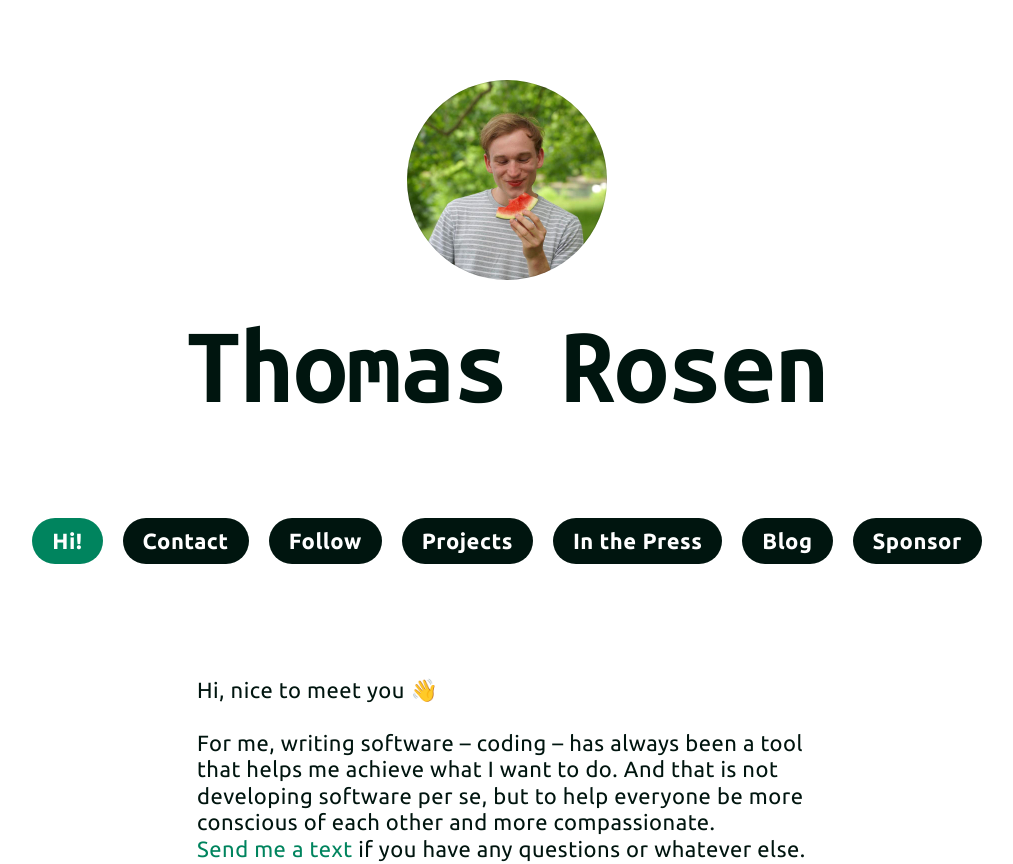
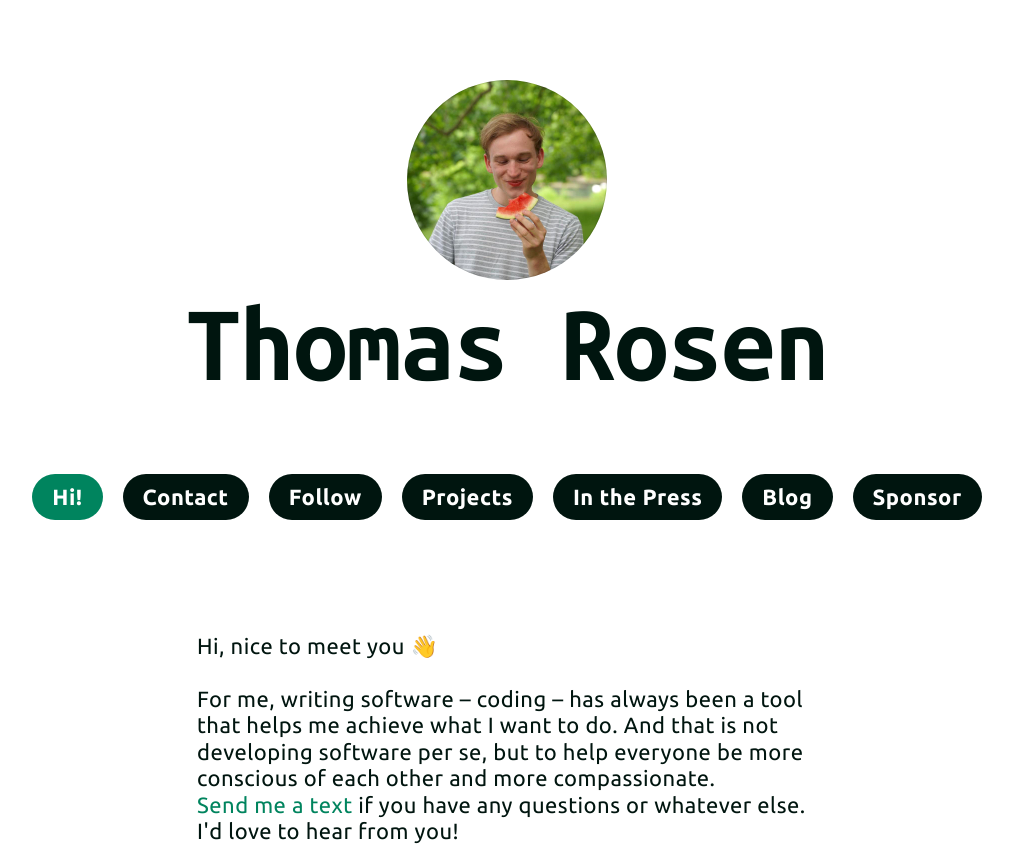
Before and after one commit to thomasrosen/thomasrosen.me, a React (Create React App) app: page / in a window 1280 px wide. Shown: the top 864 px of the page, without its empty margins (133-1146 px from the left). Built offline with nearby package versions, Linux system fonts and the light colour scheme.

Commit message:
thomasrosen published a site update

```diff
--- a/package.json
+++ b/package.json
@@ -43,7 +43,7 @@
     ]
   },
   "devDependencies": {
-    "gh-pages": "^4.0.0",
+    "gh-pages": "^5.0.0",
     "react-app-rewire-yaml": "^1.1.0",
     "react-app-rewired": "^2.1.8"
   }
--- a/src/components/App.css
+++ b/src/components/App.css
@@ -1,3 +1,18 @@
+.app_wrapper {
+	display: flex;
+	flex-direction: column;
+	justify-content: flex-start;
+	align-items: center;
+	gap: 20px;
+	min-height: 100vh;
+	height: auto;
+	padding: 60px 40px;
+}
+@media (min-height: 800px) {
+	.app_wrapper {
+		padding: 80px 40px;
+	}
+}
 
 .headerImageOfMe {
 	display: inline-block;
--- a/src/components/App.js
+++ b/src/components/App.js
@@ -6,16 +6,7 @@ import '../fonts/ubuntu-mono-v15-latin/index.css'
 import { NavLink, Outlet } from 'react-router-dom'
 
 export default function App() {
-  return <div style={{
-    display: 'flex',
-    flexDirection: 'column',
-    justifyContent: 'flex-start',
-    alignItems: 'center',
-    gap: '20px',
-    minHeight: '100vh',
-    height: 'auto',
-    padding: '80px 40px',
-  }}>
+  return <div className="app_wrapper">
 
     <div alt="Thomas Rosen eating a slice watermelon." className="headerImageOfMe"></div>
     <h1 style={{ textAlign: 'center' }}>Thomas Rosen</h1>
--- a/src/index.css
+++ b/src/index.css
@@ -60,6 +60,7 @@ h1 {
   font-weight: bold;
   font-size: 110px;
   letter-spacing: -1.5px;
+  line-height: 0.8;
 }
 
 h2 {
```
Also changed, not shown: 11 other files (tests, documents, lock files or other folders).
